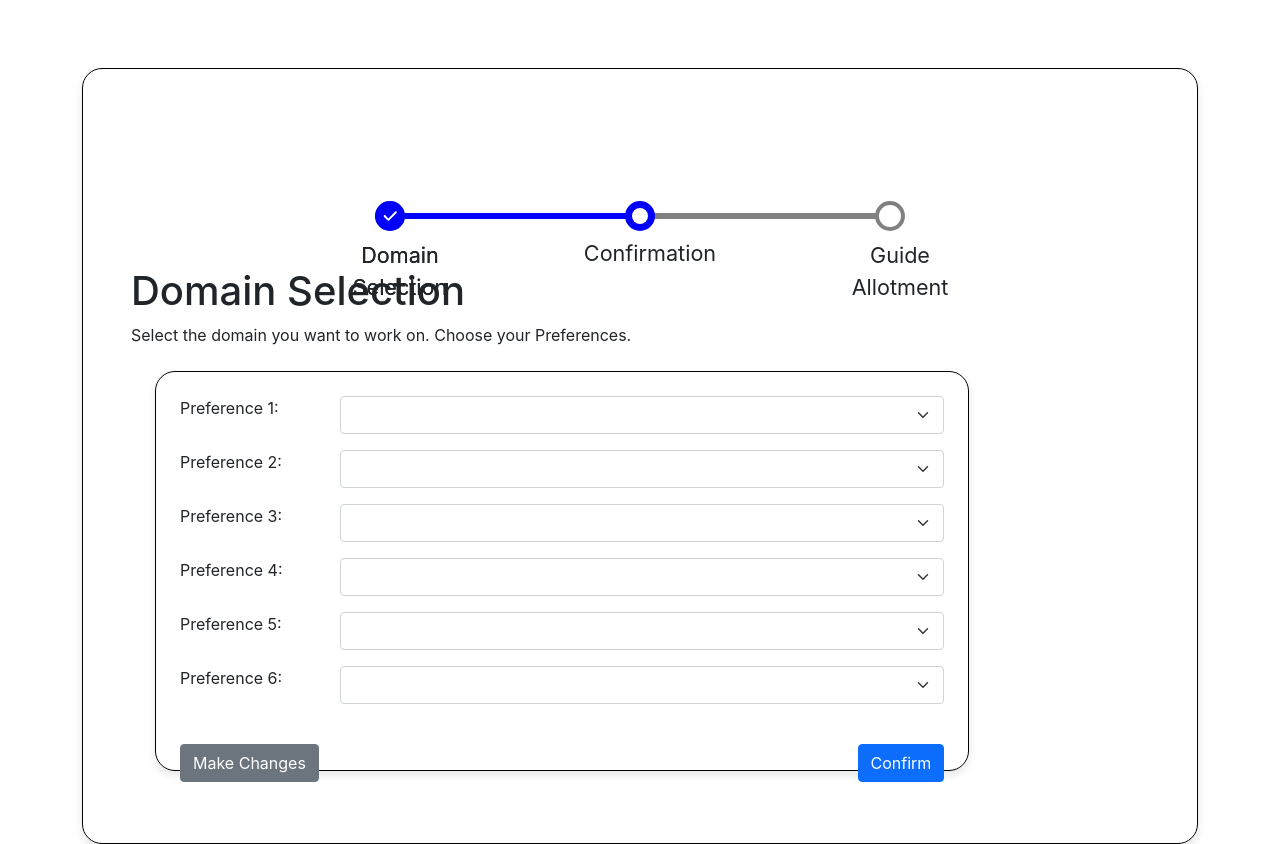
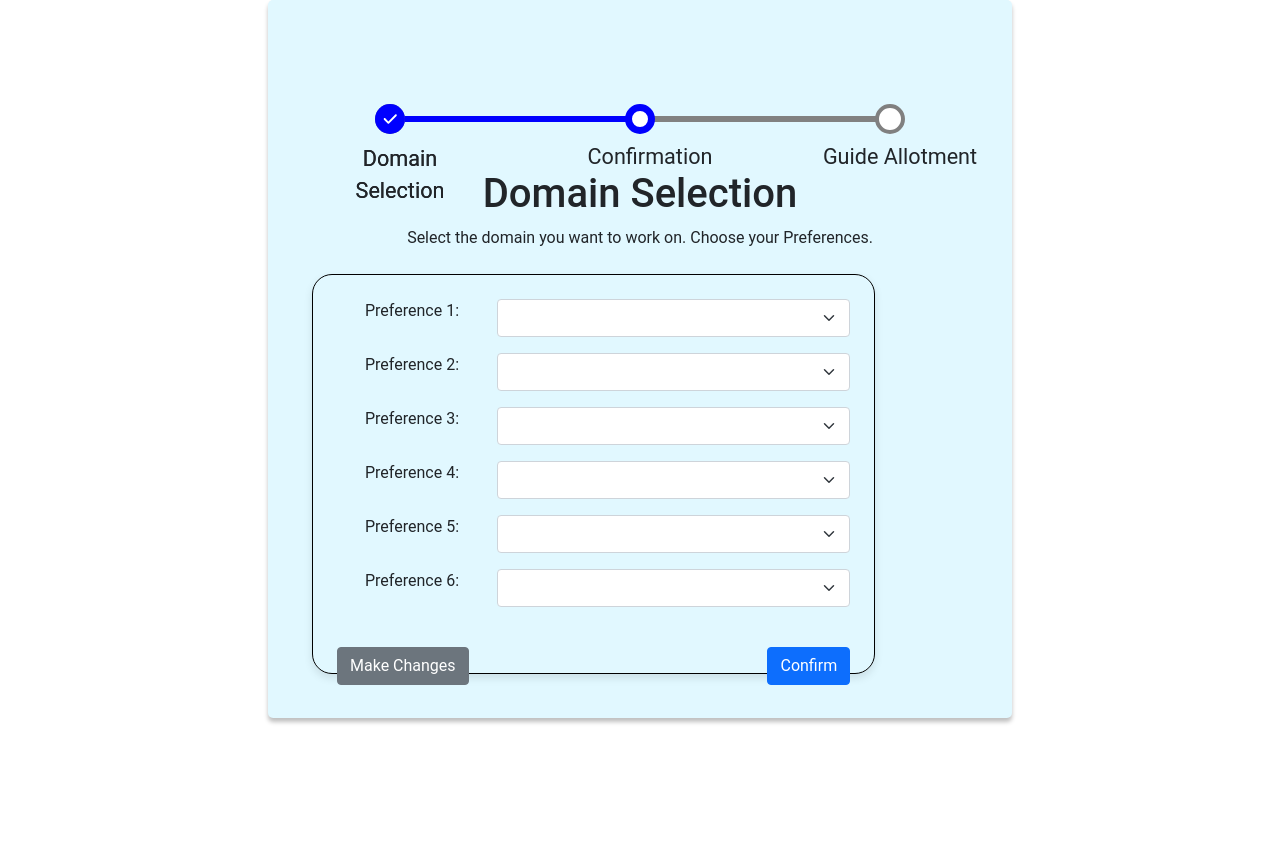
Before and after one commit to metallust/ResearchHouse, a React (Create React App) app in the folder client/: page /domain in a window 1280 px wide. After the commit the page ends 800 px from the top, so only its background shows below. Built offline with nearby package versions, Linux system fonts and the light colour scheme.

Commit message:
domainselection

```diff
--- a/client/src/components/DomainSelection.js
+++ b/client/src/components/DomainSelection.js
@@ -12,15 +12,45 @@ const DomainSelection = () => {
 		// Logic for confirmation
 	};
 
+	const handleSubmit = (event) => {
+		event.preventDefault();
+		// Placeholder for form submission logic
+	};
+
+	const dropdown = {
+		width: "80%",
+		height: "40%",
+		padding: "10px",
+		borderRadius: "10px",
+		boxShadow: "0px 4px 4px rgba(0, 0, 0, 0.25)",
+		border: "none",
+		color: "#004257",
+		fontSize: "16px",
+		fontWeight: "600",
+		fontFamily: "Roboto, sans-serif",
+		marginBottom: "20px",
+	};
+
 	return (
-		<div className='container pt-5'>
-			<div
-				className='p-5'
+		<div className='container'>
+			<div className='row'>
+				<div className='intro clearfix'>
+					<div className='offset-md-2 offset-lg-2 col-lg-8 col-md-8 col-sm-12 col-xs-12'>
+						<form
+							className='form-horizontal'
+							role='form'
+							method='POST'
+							action=''
+							id='thisform'
+							onSubmit={handleSubmit}
 							style={{
-					border: "1px solid black",
-					borderRadius: "20px",
-					boxShadow: "0px 4px 8px rgba(0, 0, 0, 0.1)", // Adding shadow
-					marginTop: "20px", // Adjusted margin
+								border: "none",
+								padding: "20px",
+								borderRadius: "5px",
+								boxShadow: "0px 4px 4px rgba(0, 0, 0, 0.25)",
+								background: "#E1F8FF",
+								fontFamily: "Roboto, sans-serif",
+								textAlign: "center",
 							}}
 						>
 							<Timeline
@@ -44,7 +74,10 @@ const DomainSelection = () => {
 							/>
 							<div>
 								<h1>Domain Selection</h1>
-					<p>Select the domain you want to work on. Choose your Preferences.</p>
+								<p>
+									Select the domain you want to work on.
+									Choose your Preferences.
+								</p>
 							</div>
 
 							{/* New Box for Dropdowns */}
@@ -53,7 +86,7 @@ const DomainSelection = () => {
 								style={{
 									border: "1px solid black",
 									borderRadius: "20px",
-						boxShadow: "0px 4px 8px rgba(0, 0, 0, 0.1)", // Adding shadow
+									boxShadow: "0px 4px 8px rgba(0, 0, 0, 0.1)",
 									height: "400px",
 									width: "80%",
 								}}
@@ -61,7 +94,10 @@ const DomainSelection = () => {
 								{/* Dropdowns */}
 								<div className='d-flex flex-column'>
 									{dropdowns.map((index) => (
-							<div className='d-flex mb-3' key={index}>
+										<div
+											className='d-flex mb-3'
+											key={index}
+										>
 											<label
 												htmlFor={`dropdown${index + 1}`}
 												className='form-label'
@@ -72,7 +108,10 @@ const DomainSelection = () => {
 											>
 												Preference {index + 1}:
 											</label>
-								<select className='form-select' id={`dropdown${index + 1}`}>
+											<select
+												className='form-select'
+												id={`dropdown${index + 1}`}
+											>
 												{/* Dropdown Options */}
 											</select>
 										</div>
@@ -81,12 +120,21 @@ const DomainSelection = () => {
 
 								{/* Buttons */}
 								<div className='mt-4 d-flex justify-content-between'>
-						<button className='btn btn-secondary' onClick={handleMakeChanges}>
+									<button
+										className='btn btn-secondary'
+										onClick={handleMakeChanges}
+									>
 										Make Changes
 									</button>
-						<button className='btn btn-primary' onClick={handleConfirm}>
+									<button
+										className='btn btn-primary'
+										onClick={handleConfirm}
+									>
 										Confirm
 									</button>
+								</div>
+							</div>
+						</form>
 					</div>
 				</div>
 			</div>
```
Lines whose indentation alone changed are shown as unchanged.
